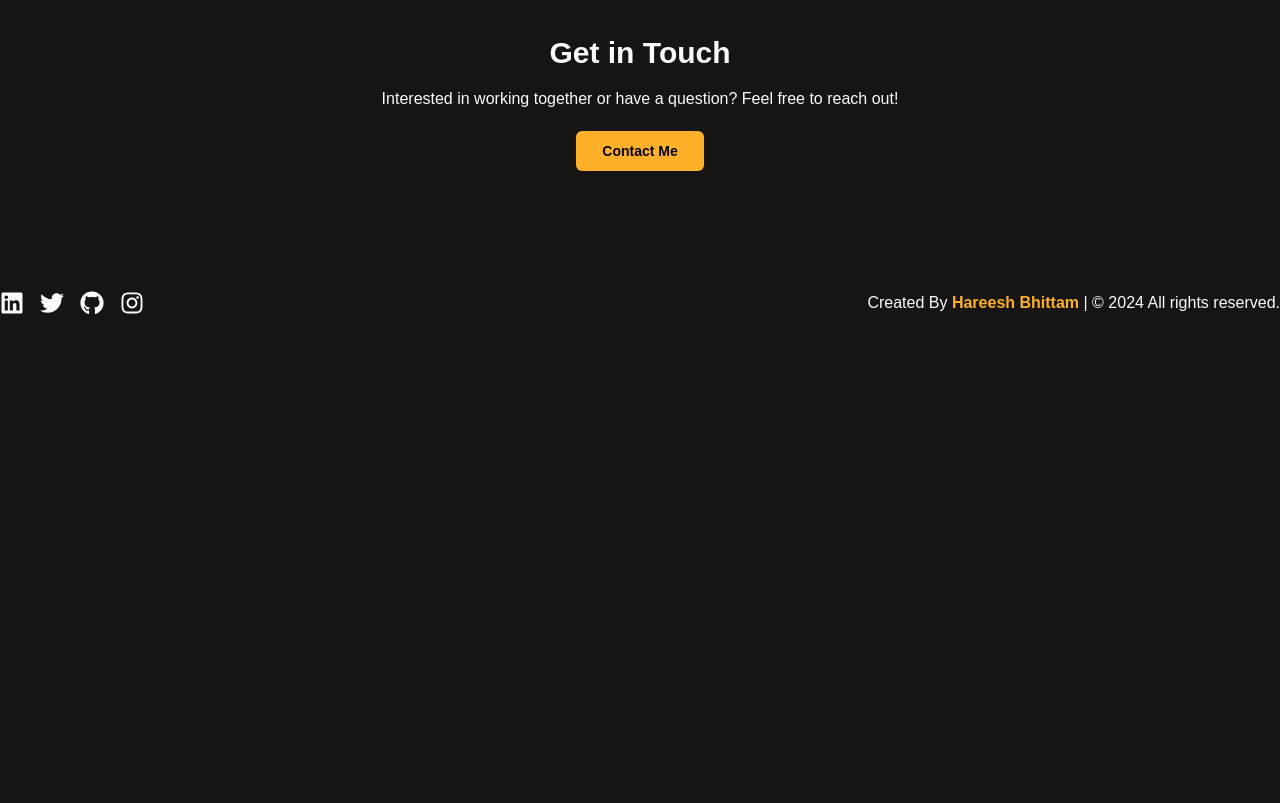
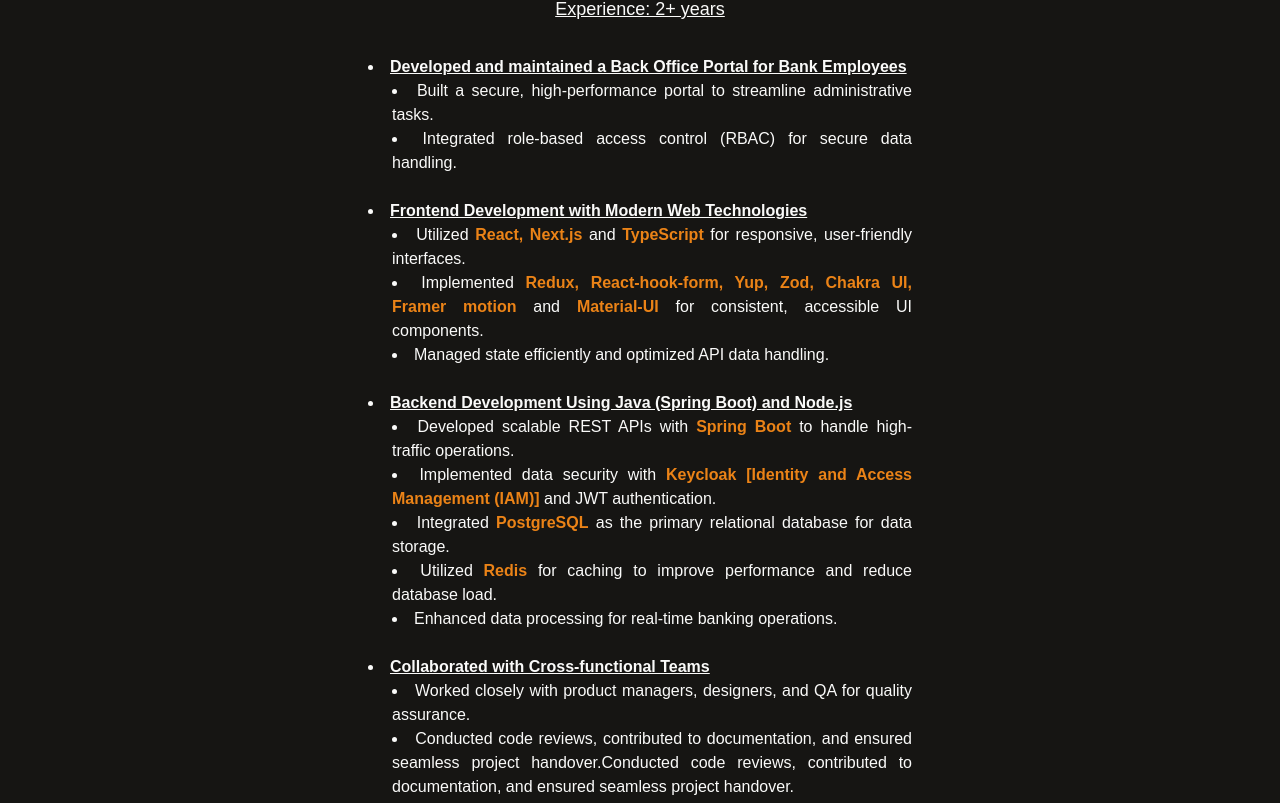
Before and after one commit to Hareesh108/me.github.io, a Next.js app: page / in a window 1280 px wide. Shown: the part 2217-3020 px from the top of the page. Before the commit the page ends 2568 px from the top, so only its background shows below. Built offline with nearby package versions, Linux system fonts and the light colour scheme.

Commit message:
Managed work section

```diff
--- a/app/globals.css
+++ b/app/globals.css
@@ -9,6 +9,9 @@
 @layer utilities {
   .text-balance {
     text-wrap: balance;
+  }
+  .text-classic {
+    color: #EB8317;
   }
 }
 
--- a/components/work/index.tsx
+++ b/components/work/index.tsx
@@ -36,9 +36,132 @@
         )}
       </div>
 
-      <div className="w-full">
+      <div className="w-full flex flex-col items-center">
         <h2 className="text-3xl font-semibold mb-8 text-center">Work</h2>
+
+        <div className="w-full max-w-xl space-y-8 px-4">
+          <div className="text-center">
+            <h3 className="text-2xl font-bold text-primary">
+              Full Stack Developer | Banking Domain
+            </h3>
+            <p className="underline text-lg">Experience: 2+ years</p>
+          </div>
+
+          <ul className="space-y-6 list-disc list-inside text-justify justify-evenly">
+            <li>
+              <strong className="underline">
+                Developed and maintained a Back Office Portal for Bank Employees
+              </strong>
+              <ul className="pl-6 list-disc list-inside text-justify">
+                <li>
+                  Built a secure, high-performance portal to streamline
+                  administrative tasks.
+                </li>
+                <li>
+                  Integrated role-based access control (RBAC) for secure data
+                  handling.
+                </li>
+              </ul>
+            </li>
+
+            <li>
+              <strong className="underline">
+                Frontend Development with Modern Web Technologies
+              </strong>
+              <ul className="pl-6 list-disc list-inside text-justify">
+                <li>
+                  Utilized{" "}
+                  <span className="font-semibold text-classic">
+                    React, Next.js{" "}
+                  </span>
+                  and{" "}
+                  <span className="font-semibold text-classic">TypeScript</span>{" "}
+                  for responsive, user-friendly interfaces.
+                </li>
+                <li>
+                  Implemented{" "}
+                  <span className="font-semibold text-classic">
+                    Redux, React-hook-form, Yup, Zod, Chakra UI, Framer motion
+                  </span>{" "}
+                  and{" "}
+                  <span className="font-semibold text-classic">
+                    Material-UI
+                  </span>{" "}
+                  for consistent, accessible UI components.
+                </li>
+                <li>
+                  Managed state efficiently and optimized API data handling.
+                </li>
+              </ul>
+            </li>
+
+            <li>
+              <strong className="underline">
+                Backend Development Using Java (Spring Boot) and Node.js
+              </strong>
+              <ul className="pl-6 list-disc list-inside text-justify">
+                <li>
+                  Developed scalable REST APIs with{" "}
+                  <span className="font-semibold text-classic">
+                    Spring Boot
+                  </span>{" "}
+                  to handle high-traffic operations.
+                </li>
+                <li>
+                  Implemented data security with{" "}
+                  <span className="font-semibold text-classic">
+                    Keycloak [Identity and Access Management (IAM)]
+                  </span>{" "}
+                  and JWT authentication.
+                </li>
+                <li>
+                  Integrated{" "}
+                  <span className="font-semibold text-classic">PostgreSQL</span>{" "}
+                  as the primary relational database for data storage.
+                </li>
+                <li>
+                  Utilized{" "}
+                  <span className="font-semibold text-classic">Redis</span> for
+                  caching to improve performance and reduce database load.
+                </li>
+                <li>
+                  Enhanced data processing for real-time banking operations.
+                </li>
+              </ul>
+            </li>
+
+            <li>
+              <strong className="underline">
+                Collaborated with Cross-functional Teams
+              </strong>
+              <ul className="pl-6 list-disc list-inside text-justify">
+                <li>
+                  Worked closely with product managers, designers, and QA for
+                  quality assurance.
+                </li>
+                <li className="justify-evenly">
+                  Conducted code reviews, contributed to documentation, and
+                  ensured seamless project handover.Conducted code reviews,
+                  contributed to documentation, and ensured seamless project
+                  handover.
+                </li>
+              </ul>
+            </li>
+          </ul>
+        </div>
       </div>
+
+      {/* <div className="w-full">
+        <h2 className="text-3xl font-semibold mb-8 text-center">Work</h2>
+
+        <p className="text-xl">
+          I’m a Software Developer at{" "}
+          <a href="https://reldyn.co" target="_black">
+            <span className="text-primary">RELDYN</span>
+          </a>
+          {""}.
+        </p>
+      </div> */}
     </div>
   );
 }
```
